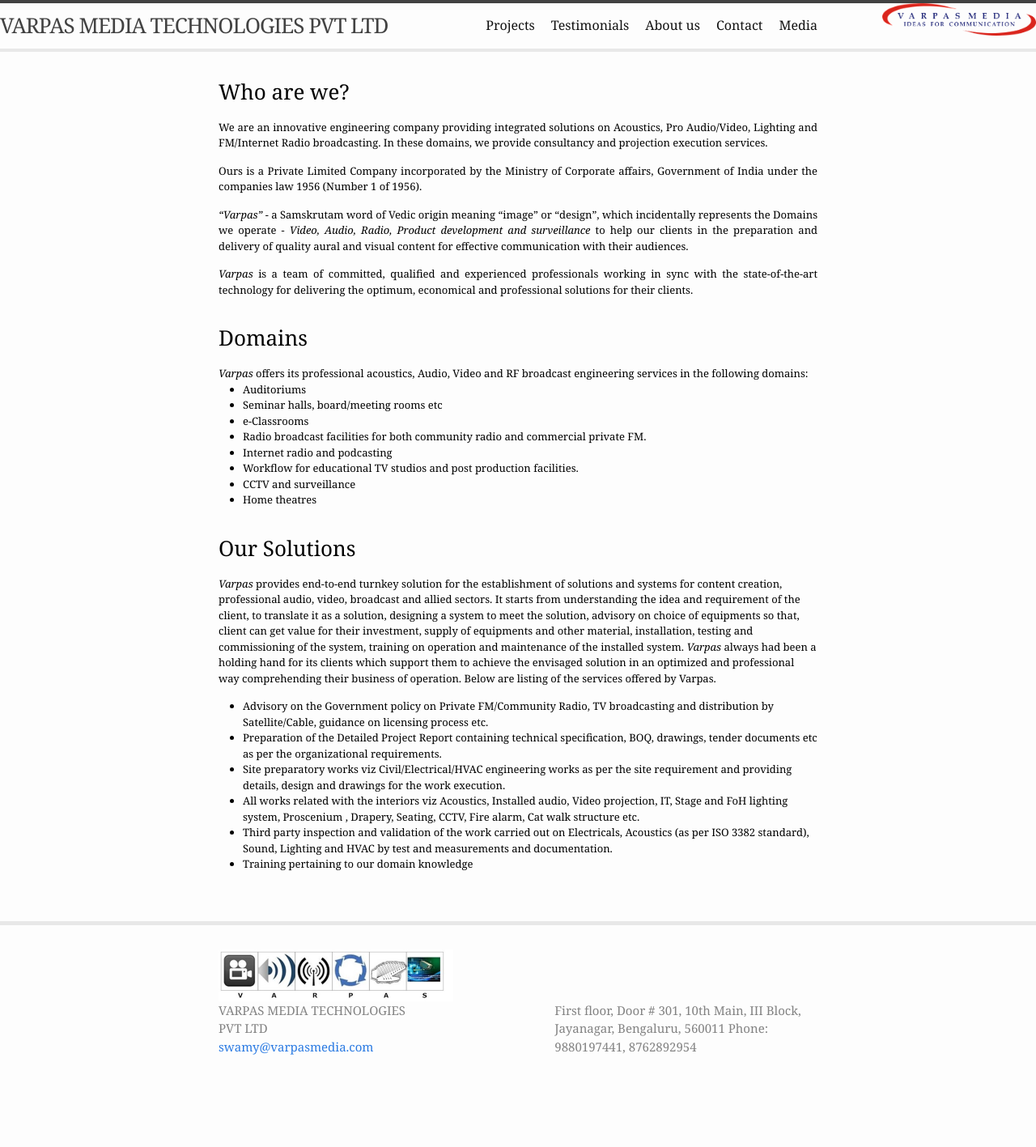
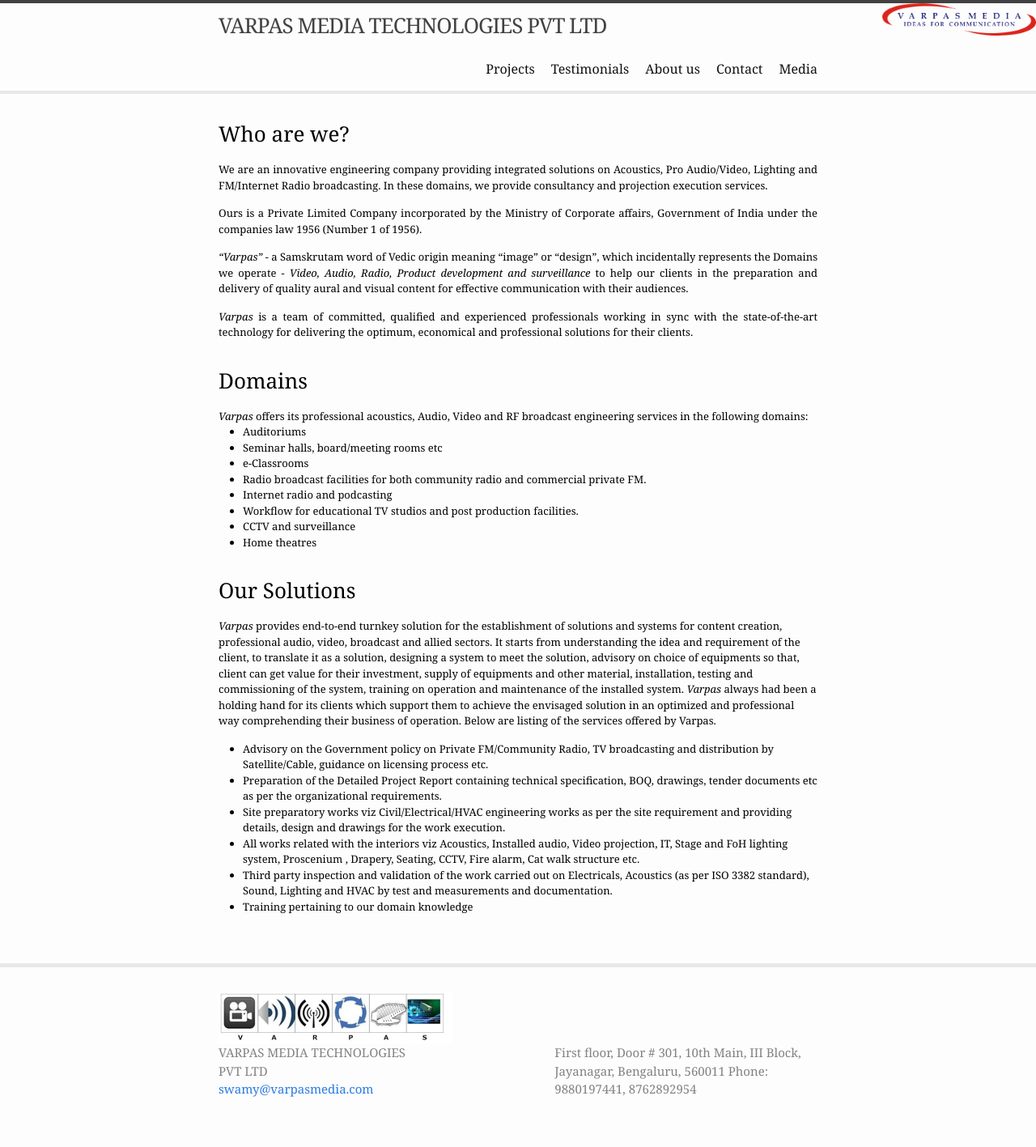
Before and after one commit to VarpasMedia/VarpasMedia.github.io, a Jekyll site: the page built from index.md, in a window 1280 px wide. Shown: the whole page at 81% size. Built offline with Jekyll 4.4.1, drawn with Linux system fonts in a browser that asks for light colours; before the commit the page ends 1364 px from its top, so only the background shows below that.

Commit message:
Update header.html

```diff
--- a/_includes/header.html
+++ b/_includes/header.html
@@ -5,10 +5,12 @@
 
 <img src="images/Logo of Varpas.png" width="190" height="40" alt="" align = "right">
 
-   <a class="site-title" rel="author" href="{{ "/" | relative_url }}">{{ site.title | escape }}</a>
+
 
 
   <div class="wrapper">
+
+    <a class="site-title" rel="author" href="{{ "/" | relative_url }}">{{ site.title | escape }}</a>
 
 
    {%- assign default_paths = site.pages | map: "path" -%} <!-- Puts the menu bar -->
```
